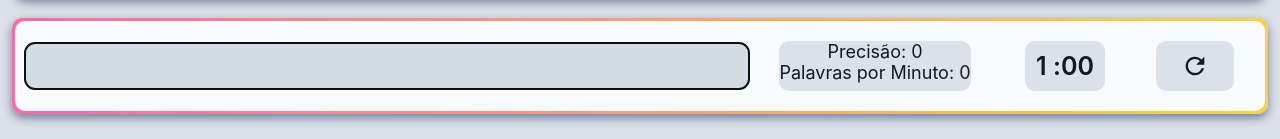
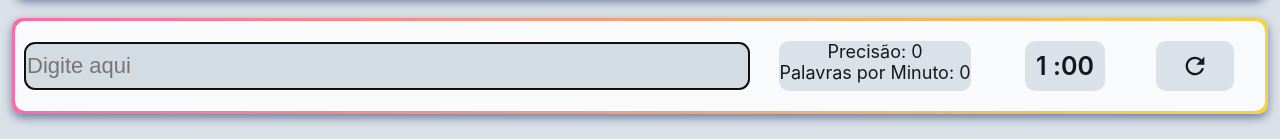
Before and after one commit to MatheusTurra/KeyboardHero, a Next.js app: page / in a window 1280 px wide. Shown: the part 258-397 px from the top of the page. Built offline with nearby package versions, Linux system fonts and the light colour scheme.

Commit message:
Placeholder adicionado no input do usuário

```diff
--- a/components/typing_test/WordChecker/index.jsx
+++ b/components/typing_test/WordChecker/index.jsx
@@ -140,6 +140,7 @@ export default function WordChecker({isDarkModeOn}) {
               autoFocus={true}
               spellCheck={false}
               autoComplete="off"
+              placeholder="Digite aqui"
               onChange={event => userInputHandler(event)}
             />
 
```
